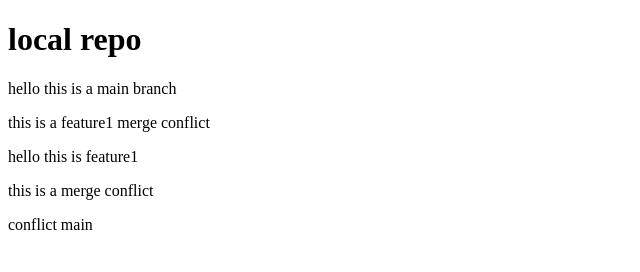
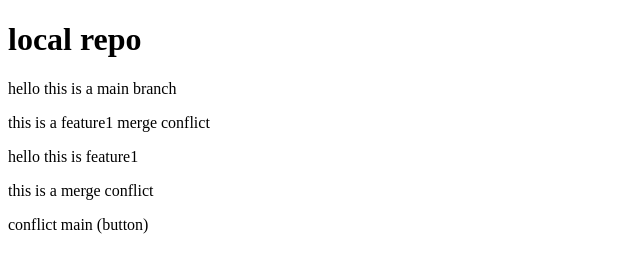
Before and after one commit to ahmadqasim86/local-repo-, a plain HTML site: page index.html in a window 1280 px wide. Shown: the full height of the page, 0-640 px from the left. Drawn offline with Linux system fonts and the light colour scheme.

Commit message:
add button line 6

```diff
--- a/index.html
+++ b/index.html
@@ -11,6 +11,6 @@
     <p>this is a feature1 merge conflict</p>
     <p>hello this is feature1</p>
     <p>this is a merge conflict</p>
-    <p>conflict main</p>
+    <p>conflict main (button)</p>
 </body>
 </html>
```
